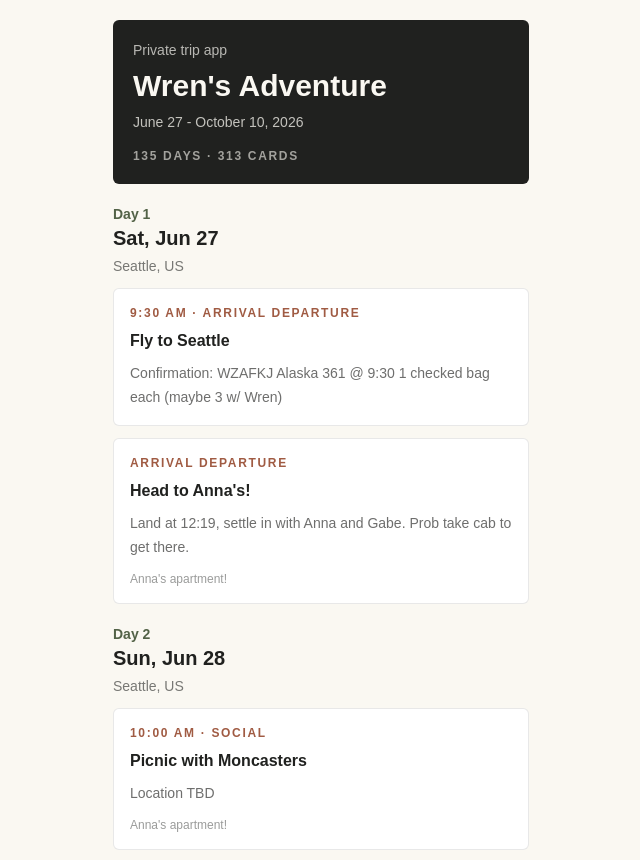
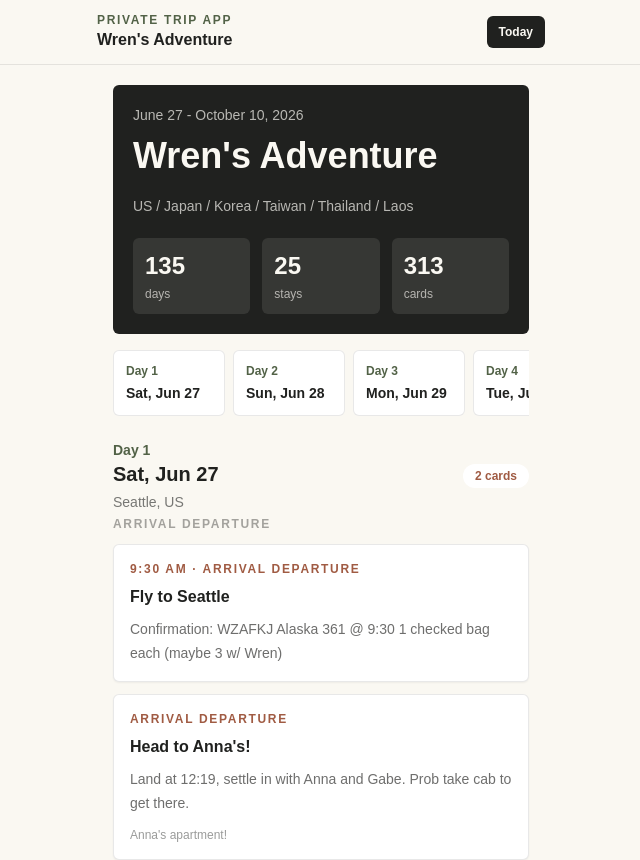
Before and after one commit to slamerow/roamwoven, a Next.js app: page /t/demo in a window 1280 px wide. Shown: the top 860 px of the page, without its empty margins (319-959 px from the left). Built offline with nearby package versions, Linux system fonts and the light colour scheme.

Commit message:
Polish traveler demo preview

```diff
--- a/app/t/[token]/page.tsx
+++ b/app/t/[token]/page.tsx
@@ -2,34 +2,102 @@ import { getAsiaDemoTrip } from "@/lib/asia-trip";
 
 export default function TravelerAppPage() {
   const demoTrip = getAsiaDemoTrip();
+  const featuredDays = demoTrip.days.slice(0, 8);
 
   return (
-    <main className="min-h-screen bg-paper">
+    <main className="min-h-screen bg-paper pb-8">
+      <section className="sticky top-0 z-10 border-b border-ink/10 bg-paper/95 px-4 py-3 backdrop-blur">
+        <div className="mx-auto flex max-w-md items-center justify-between">
+          <div>
+            <p className="text-xs font-semibold uppercase tracking-[0.14em] text-moss">
+              Private trip app
+            </p>
+            <p className="text-base font-semibold text-ink">{demoTrip.name}</p>
+          </div>
+          <a
+            href="#today"
+            className="rounded-md bg-ink px-3 py-2 text-xs font-semibold text-paper"
+          >
+            Today
+          </a>
+        </div>
+      </section>
+
       <section className="mx-auto max-w-md px-4 py-5">
         <header className="rounded-md bg-ink p-5 text-paper">
-          <p className="text-sm text-paper/70">Private trip app</p>
-          <h1 className="mt-2 text-3xl font-semibold">{demoTrip.name}</h1>
-          <p className="mt-2 text-sm text-paper/75">{demoTrip.dateRange}</p>
-          <p className="mt-4 text-xs font-semibold uppercase tracking-[0.14em] text-paper/60">
-            {demoTrip.dayCount} days · {demoTrip.itemCount} cards
+          <p className="text-sm text-paper/70">{demoTrip.dateRange}</p>
+          <h1 className="mt-2 text-4xl font-semibold leading-tight">
+            {demoTrip.name}
+          </h1>
+          <p className="mt-4 text-sm leading-6 text-paper/70">
+            {demoTrip.countries.slice(0, 6).join(" / ")}
           </p>
+          <div className="mt-5 grid grid-cols-3 gap-3">
+            <div className="rounded-md bg-paper/10 p-3">
+              <p className="text-2xl font-semibold">{demoTrip.dayCount}</p>
+              <p className="mt-1 text-xs text-paper/65">days</p>
+            </div>
+            <div className="rounded-md bg-paper/10 p-3">
+              <p className="text-2xl font-semibold">{demoTrip.legs.length}</p>
+              <p className="mt-1 text-xs text-paper/65">stays</p>
+            </div>
+            <div className="rounded-md bg-paper/10 p-3">
+              <p className="text-2xl font-semibold">{demoTrip.itemCount}</p>
+              <p className="mt-1 text-xs text-paper/65">cards</p>
+            </div>
+          </div>
         </header>
 
-        <div className="mt-5 space-y-5">
+        <nav className="mt-4 overflow-x-auto pb-2">
+          <div className="flex gap-2">
+            {featuredDays.map((day) => (
+              <a
+                key={day.date}
+                href={`#day-${day.date}`}
+                className="min-w-28 rounded-md border border-ink/10 bg-white p-3"
+              >
+                <p className="text-xs font-semibold text-moss">{day.label}</p>
+                <p className="mt-1 text-sm font-semibold text-ink">
+                  {day.title}
+                </p>
+              </a>
+            ))}
+          </div>
+        </nav>
+
+        <div className="mt-4 space-y-5">
           {demoTrip.days.map((day) => (
-            <section key={day.date}>
+            <section
+              id={day.label === "Day 1" ? "today" : `day-${day.date}`}
+              key={day.date}
+              className="scroll-mt-24"
+            >
               <div className="mb-3">
-                <p className="text-sm font-semibold text-moss">{day.label}</p>
-                <h2 className="text-xl font-semibold text-ink">{day.title}</h2>
+                <div className="flex items-end justify-between gap-3">
+                  <div>
+                    <p className="text-sm font-semibold text-moss">
+                      {day.label}
+                    </p>
+                    <h2 className="text-xl font-semibold text-ink">
+                      {day.title}
+                    </h2>
+                  </div>
+                  <p className="rounded-full bg-white px-3 py-1 text-xs font-semibold text-clay">
+                    {day.items.length} cards
+                  </p>
+                </div>
                 {day.legName ? (
                   <p className="mt-1 text-sm text-ink/60">{day.legName}</p>
                 ) : null}
+                <p className="mt-1 text-xs font-semibold uppercase tracking-[0.14em] text-ink/40">
+                  {day.primaryCategory}
+                </p>
               </div>
               <div className="space-y-3">
                 {day.items.map((item) => (
                   <article
                     key={item.id}
-                    className="rounded-md border border-ink/10 bg-white p-4"
+                    className="rounded-md border border-ink/10 bg-white p-4 shadow-sm"
                   >
                     <p className="text-xs font-semibold uppercase tracking-[0.14em] text-clay">
                       {[item.time, item.category].filter(Boolean).join(" · ")}
--- a/lib/asia-trip.ts
+++ b/lib/asia-trip.ts
@@ -34,6 +34,7 @@ export type TravelerDay = {
   label: string;
   title: string;
   legName: string;
+  primaryCategory: string;
   items: Array<{
     id: string;
     category: string;
@@ -93,6 +94,19 @@ function titleForDay(date: string, items: SeedItem[]) {
   return [firstLeg.city, firstLeg.country].filter(Boolean).join(", ");
 }
 
+function primaryCategory(items: SeedItem[]) {
+  const counts = new Map<string, number>();
+
+  for (const item of items) {
+    const category = item.category?.replaceAll("_", " ") ?? "note";
+    counts.set(category, (counts.get(category) ?? 0) + 1);
+  }
+
+  return (
+    Array.from(counts.entries()).sort((a, b) => b[1] - a[1])[0]?.[0] ?? "plans"
+  );
+}
+
 export function getAsiaDemoTrip() {
   const itemsByDate = new Map<string, SeedItem[]>();
 
@@ -115,6 +129,7 @@ export function getAsiaDemoTrip() {
         label: date === "needs-placement" ? "Needs placement" : `Day ${index + 1}`,
         title: date === "needs-placement" ? "Needs placement" : formatDate(date),
         legName: date === "needs-placement" ? "" : titleForDay(date, sortedItems),
+        primaryCategory: primaryCategory(sortedItems),
         items: sortedItems.map((item) => ({
           id: item.id,
           category: item.category?.replaceAll("_", " ") ?? "note",
@@ -133,6 +148,9 @@ export function getAsiaDemoTrip() {
     items: trip.items,
     dayCount: days.length,
     itemCount: trip.items.length,
+    countries: Array.from(
+      new Set(trip.legs.map((leg) => leg.country).filter(Boolean))
+    ),
     days,
   };
 }
```
